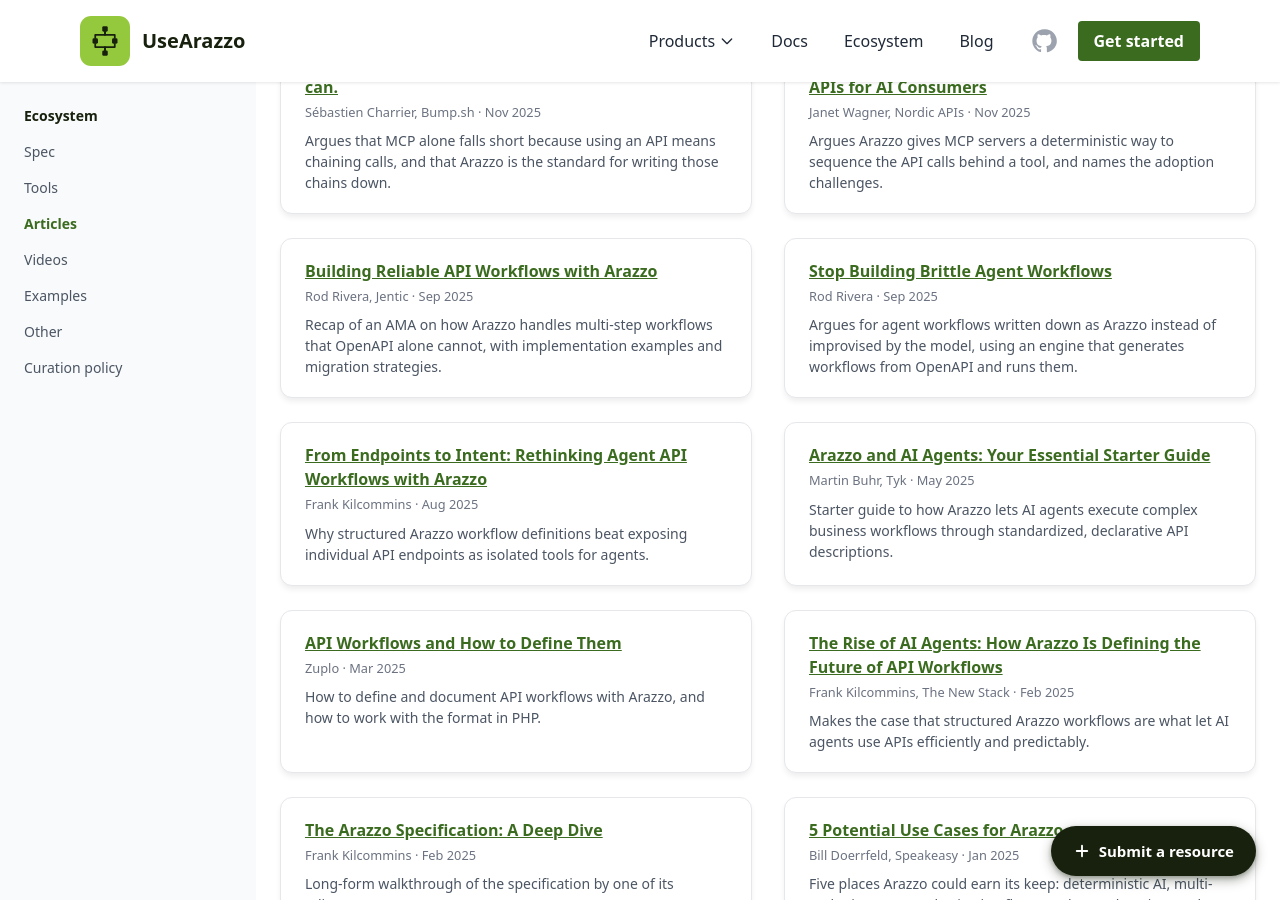
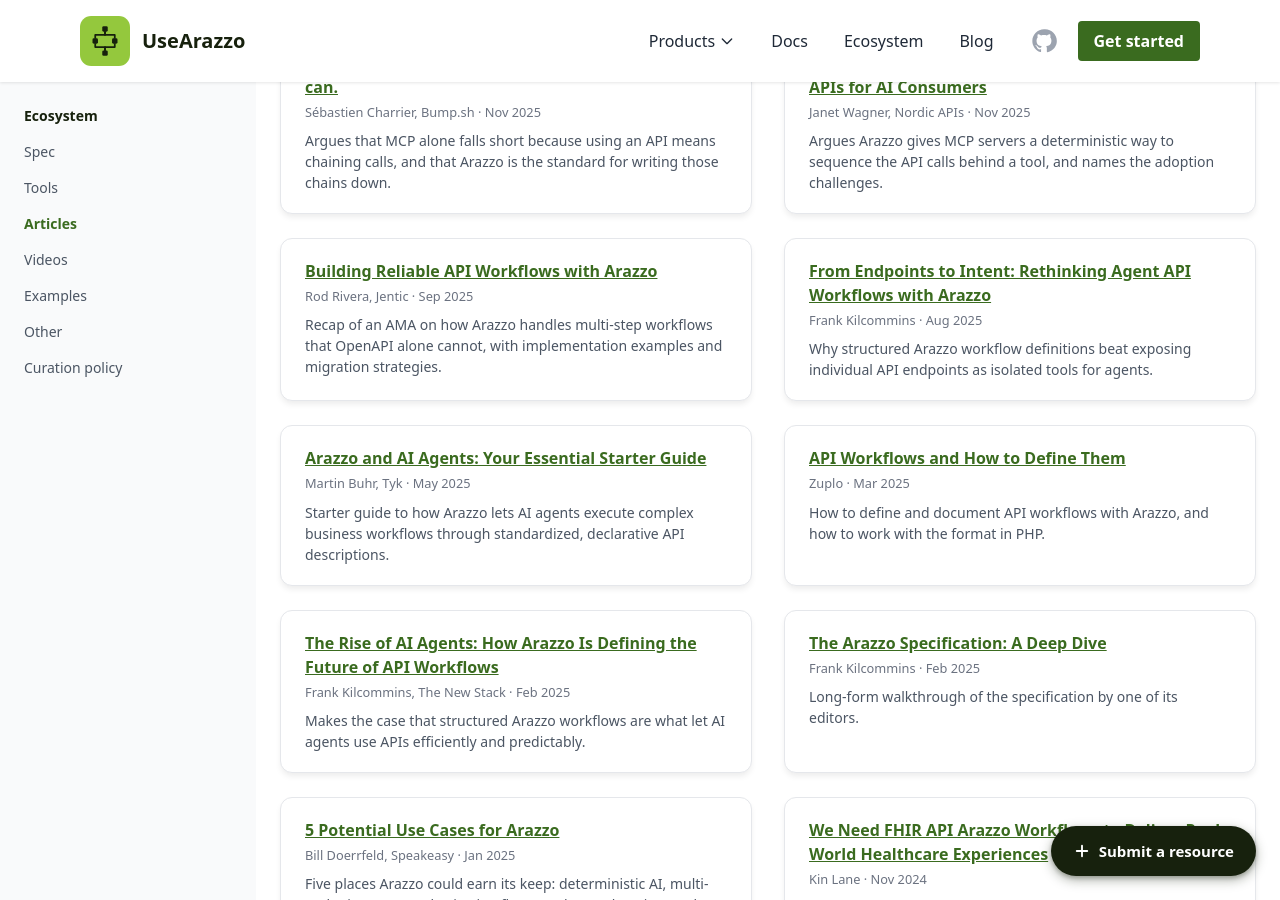
Before and after one commit to usearazzo/website, a Jekyll site: the page built from pages/ecosystem.html, in a window 1280 px wide and 900 px high, scrolled down 12522 px. Built offline with Jekyll 4.4.1, drawn with Linux system fonts in a browser that asks for light colours.

Commit message:
fix(ecosystem): drop Stop Building Brittle Agent Workflows
A promotion for Jentic's Arazzo Generator and Runner, both listed as
tools, with an invalid Arazzo sample. Rod Rivera's fuller Jentic post
stays listed.

Signed-off-by: Vladimir Gorej <vladimir.gorej@gmail.com>

```diff
--- a/pages/ecosystem.html
+++ b/pages/ecosystem.html
@@ -767,11 +767,6 @@ stylesheets:
           <span class="note">Recap of an AMA on how Arazzo handles multi-step workflows that OpenAPI alone cannot, with implementation examples and migration strategies.</span>
         </li>
         <li>
-          <a href="https://dev.to/rodriveraai/stop-building-brittle-agent-workflows-2g1k" target="_blank" rel="noopener noreferrer">Stop Building Brittle Agent Workflows</a>
-          <small>Rod Rivera &middot; Sep 2025</small>
-          <span class="note">Argues for agent workflows written down as Arazzo instead of improvised by the model, using an engine that generates workflows from OpenAPI and runs them.</span>
-        </li>
-        <li>
           <a href="https://smartbear.com/blog/from-endpoints-to-intent-rethinking-agent-api-workflows-with-arazzo/" target="_blank" rel="noopener noreferrer">From Endpoints to Intent: Rethinking Agent API Workflows with Arazzo</a>
           <small>Frank Kilcommins &middot; Aug 2025</small>
           <span class="note">Why structured Arazzo workflow definitions beat exposing individual API endpoints as isolated tools for agents.</span>
```
